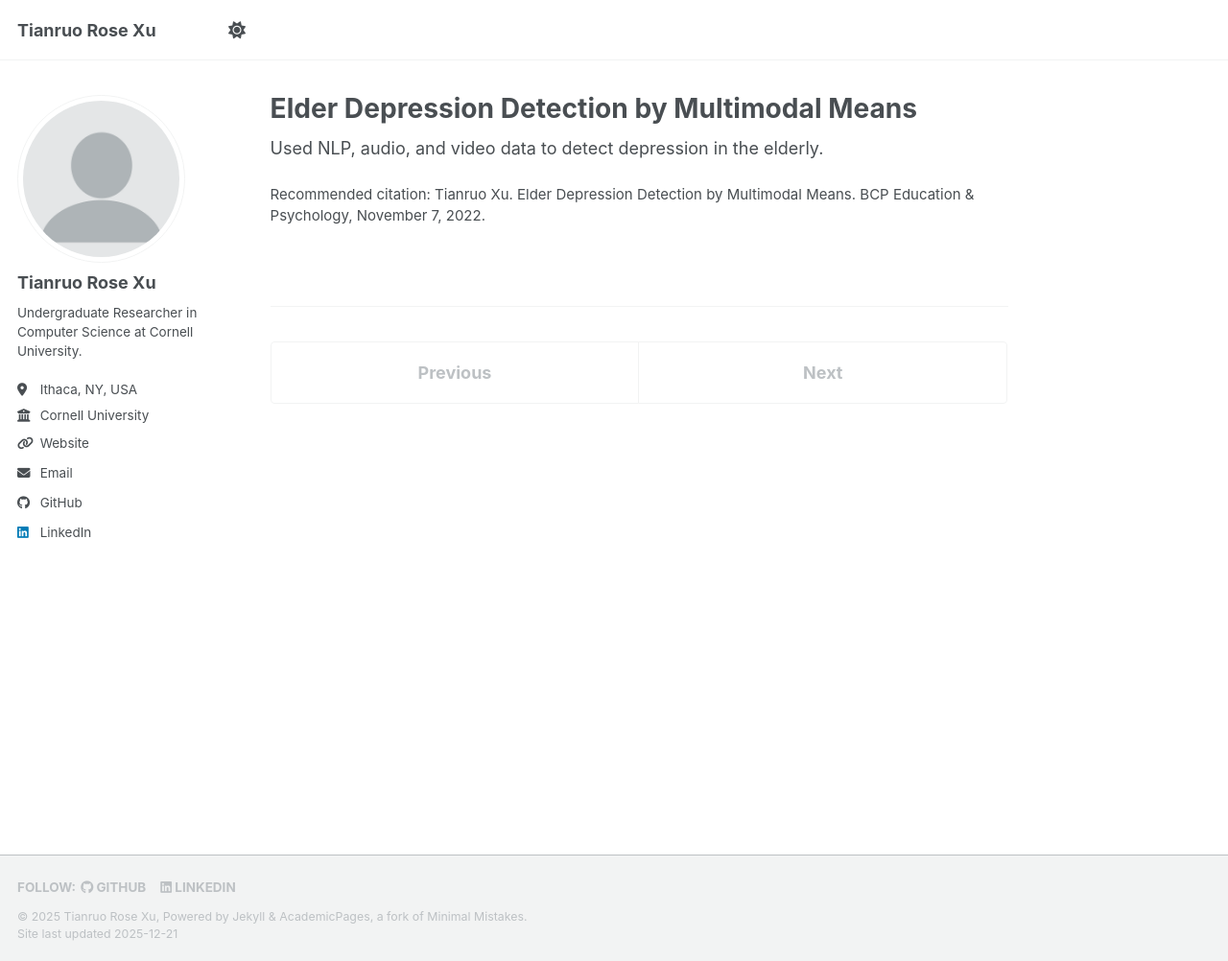
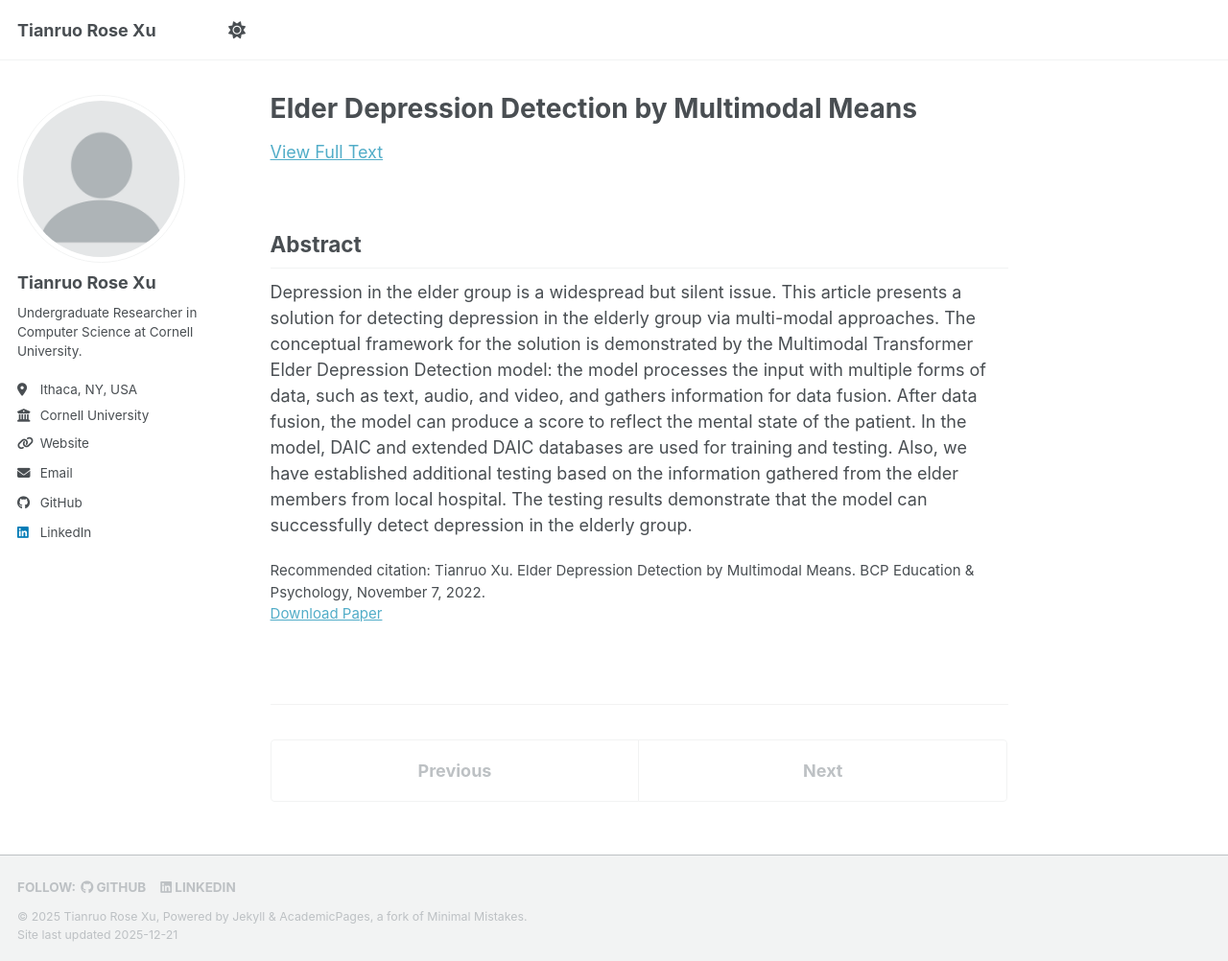
Before and after one commit to XTRose29/xtrose29.github.io, a Jekyll site: the page built from _publications/2022-11-07-elder-depression-detection.md, in a window 1280 px wide and 1002 px high. Shown: the whole window at 96% size. Built offline with Jekyll 4.4.1, drawn with Linux system fonts in a browser that asks for light colours; a script bundle is joined from its source files by our own code; library files that are not in the unit come from our copies.

Commit message:
Update Elder Depression Detection: add ResearchGate link, abstract, and support highlighting both name formats

```diff
--- a/_publications/2022-11-07-elder-depression-detection.md
+++ b/_publications/2022-11-07-elder-depression-detection.md
@@ -6,10 +6,13 @@ permalink: /publication/2022-11-07-elder-depression-detection
 excerpt: 'Published in BCP Education & Psychology.'
 date: 2022-11-07
 venue: 'BCP Education & Psychology'
-paperurl:
+paperurl: 'https://www.researchgate.net/publication/366689846_Elder_Depression_Detection_by_Multimodal_Means'
 citation: 'Tianruo Xu. Elder Depression Detection by Multimodal Means. BCP Education & Psychology, November 7, 2022.'
 share: false
 hide_auto_published: true
+show_paper_link: true
 ---
 
-Used NLP, audio, and video data to detect depression in the elderly.
+## Abstract
+
+Depression in the elder group is a widespread but silent issue. This article presents a solution for detecting depression in the elderly group via multi-modal approaches. The conceptual framework for the solution is demonstrated by the Multimodal Transformer Elder Depression Detection model: the model processes the input with multiple forms of data, such as text, audio, and video, and gathers information for data fusion. After data fusion, the model can produce a score to reflect the mental state of the patient. In the model, DAIC and extended DAIC databases are used for training and testing. Also, we have established additional testing based on the information gathered from the elder members from local hospital. The testing results demonstrate that the model can successfully detect depression in the elderly group.
```
Also changed, not shown: _includes/archive-single-simple.html (+8 -4 lines).
